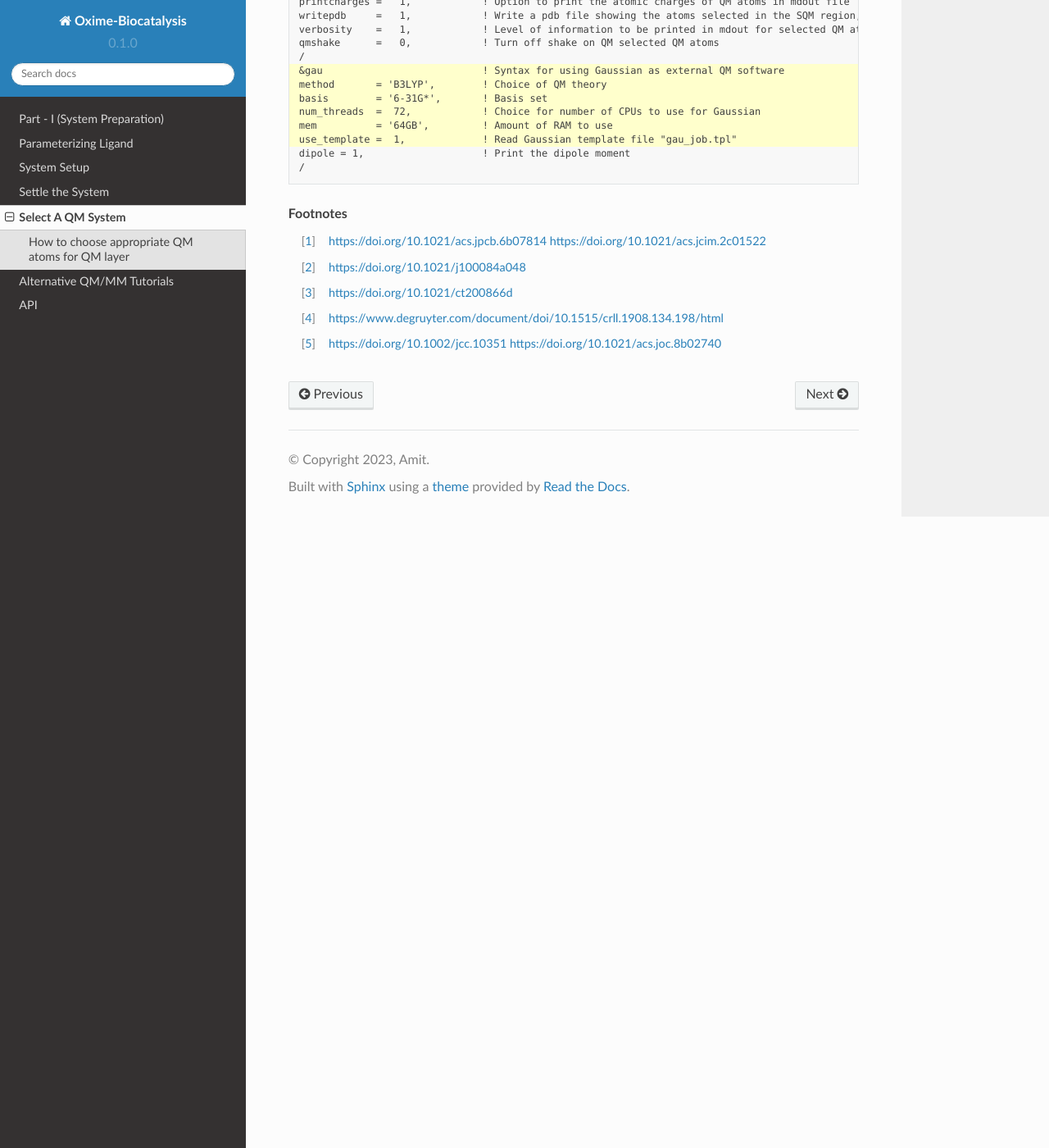
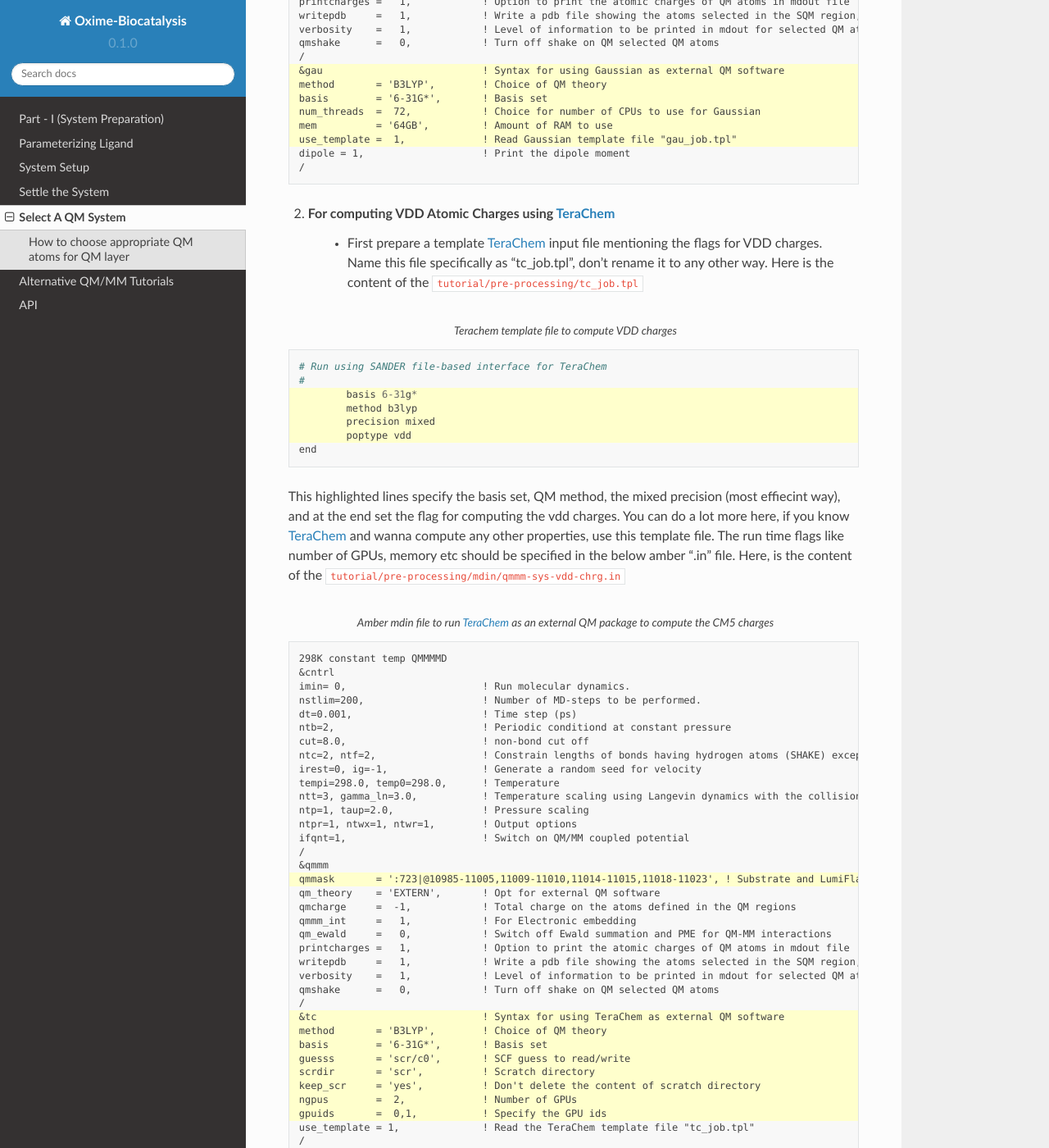
Before and after one commit to hopanoid/Enzyme-Reaction-Dynamics-Tutorial, a Sphinx documentation site: the page built from docs/source/5-qm_systems.rst, in a window 1280 px wide and 1400 px high, scrolled down 1621 px. Shown: the whole window at 82% size. Built offline with Sphinx 7.4.7 and the Read the Docs theme 2.0.0, drawn with Linux system fonts in a browser that asks for light colours; some of the changed text lies outside the part shown.

Commit message:
TeraChem VDD charge computation added

```diff
--- a/docs/source/5-qm_systems.rst
+++ b/docs/source/5-qm_systems.rst
@@ -24,7 +24,7 @@ Computationally, there are mainly two ways to compute the atomic charges, one is
 
         #P B3LYP/6-31G* SCF=(Conver=8) pop=hirshfeld
 
-This line specify the QM method/basis set, the maximum number of cycles for SCF convergence, and at the end set the flag for computing the hirshfeld charges via "pop=hirshfeld". You can do a lot more here, if you know Gaussian_ and wanna compute any other properties, use this template file. However, you can't provide the xyz coordinate here, or the Z-matrix information or the point charges. Amber will not process lines startingwith "%" since these are handled by sander. In short, the advanced Gaussian_ capabilities related to the Link 0 commands, inter-molecular interactions energy calculations etc. are not allowed. The run time flags like number of processors, memory etc should be specified in the below amber ".in" file. Here, is the content of the :file:`tutorial/pre-processing/qmmm-sys-hir-chrg.in`
+This line specify the QM method/basis set, the maximum number of cycles for SCF convergence, and at the end set the flag for computing the hirshfeld charges via "pop=hirshfeld". You can do a lot more here, if you know Gaussian_ and wanna compute any other properties, use this template file. However, you can't provide the xyz coordinate here, or the Z-matrix information or the point charges. Amber will not process lines startingwith "%" since these are handled by sander. In short, the advanced Gaussian_ capabilities related to the Link 0 commands, inter-molecular interactions energy calculations etc. are not allowed. The run time flags like number of processors, memory etc should be specified in the below amber ".in" file. Here, is the content of the :file:`tutorial/pre-processing/mdin/qmmm-sys-hir-chrg.in`
 
 .. code-block::
         :emphasize-lines: 17,27,28,29,30,31,32
@@ -65,6 +65,64 @@ This line specify the QM method/basis set, the maximum number of cycles for SCF
         dipole = 1,                    ! Print the dipole moment
         /
 
+2. For computing VDD Atomic Charges using TeraChem_
+        * First prepare a template TeraChem_ input file mentioning the flags for VDD charges. Name this file specifically as "tc_job.tpl", don't rename it to any other way. Here is the content of the :file:`tutorial/pre-processing/tc_job.tpl`
+
+.. code-block::
+        :emphasize-lines: 3,4,5,6
+        :caption: Terachem template file to compute VDD charges
+
+        # Run using SANDER file-based interface for TeraChem
+        #
+                basis 6-31g*
+                method b3lyp
+                precision mixed
+                poptype vdd
+        end
+
+This highlighted lines specify the basis set, QM method, the mixed precision (most effiecint way), and at the end set the flag for computing the vdd charges. You can do a lot more here, if you know TeraChem_ and wanna compute any other properties, use this template file. The run time flags like number of GPUs, memory etc should be specified in the below amber ".in" file. Here, is the content of the :file:`tutorial/pre-processing/mdin/qmmm-sys-vdd-chrg.in`
+
+.. code-block::
+        :emphasize-lines: 17,27,28,29,30,31,32,33,34
+        :caption: Amber mdin file to run TeraChem_ as an external QM package to compute the CM5 charges
+
+        298K constant temp QMMMMD
+        &cntrl
+        imin= 0,                       ! Run molecular dynamics.
+        nstlim=200,                    ! Number of MD-steps to be performed.
+        dt=0.001,                      ! Time step (ps)
+        ntb=2,                         ! Periodic conditiond at constant pressure
+        cut=8.0,                       ! non-bond cut off
+        ntc=2, ntf=2,                  ! Constrain lengths of bonds having hydrogen atoms (SHAKE) except flavin hydride HN5
+        irest=0, ig=-1,                ! Generate a random seed for velocity
+        tempi=298.0, temp0=298.0,      ! Temperature
+        ntt=3, gamma_ln=3.0,           ! Temperature scaling using Langevin dynamics with the collision frequency in gamma_ln (ps−1)
+        ntp=1, taup=2.0,               ! Pressure scaling
+        ntpr=1, ntwx=1, ntwr=1,        ! Output options
+        ifqnt=1,                       ! Switch on QM/MM coupled potential
+        /
+        &qmmm
+        qmmask       = ':723|@10985-11005,11009-11010,11014-11015,11018-11023', ! Substrate and LumiFlavin atoms selected in the QM region
+        qm_theory    = 'EXTERN',       ! Opt for external QM software
+        qmcharge     =  -1,            ! Total charge on the atoms defined in the QM regions
+        qmmm_int     =   1,            ! For Electronic embedding
+        qm_ewald     =   0,            ! Switch off Ewald summation and PME for QM-MM interactions
+        printcharges =   1,            ! Option to print the atomic charges of QM atoms in mdout file
+        writepdb     =   1,            ! Write a pdb file showing the atoms selected in the SQM region, a good choice to verify selected atoms
+        verbosity    =   1,            ! Level of information to be printed in mdout for selected QM atoms
+        qmshake      =   0,            ! Turn off shake on QM selected QM atoms
+        /
+        &tc                            ! Syntax for using TeraChem as external QM software
+        method       = 'B3LYP',        ! Choice of QM theory
+        basis        = '6-31G*',       ! Basis set
+        guesss       = 'scr/c0',       ! SCF guess to read/write
+        scrdir       = 'scr',          ! Scratch directory
+        keep_scr     = 'yes',          ! Don't delete the content of scratch directory
+        ngpus        =  2,             ! Number of GPUs
+        gpuids       =  0,1,           ! Specify the GPU ids
+        use_template = 1,              ! Read the TeraChem template file "tc_job.tpl"
+        /
+
 
 .. rubric:: Footnotes
 
```
Also changed, not shown: 4 other files.
